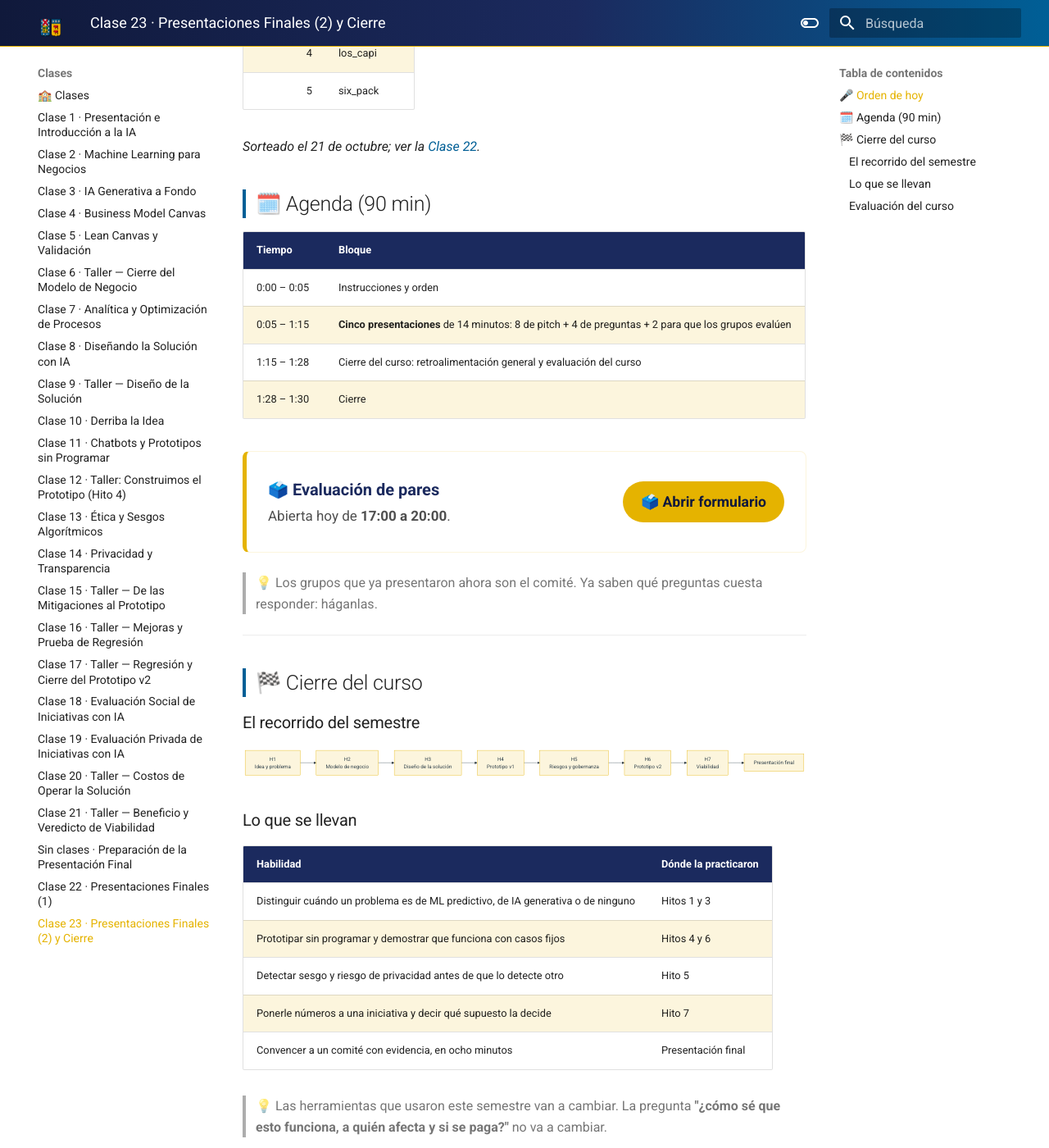
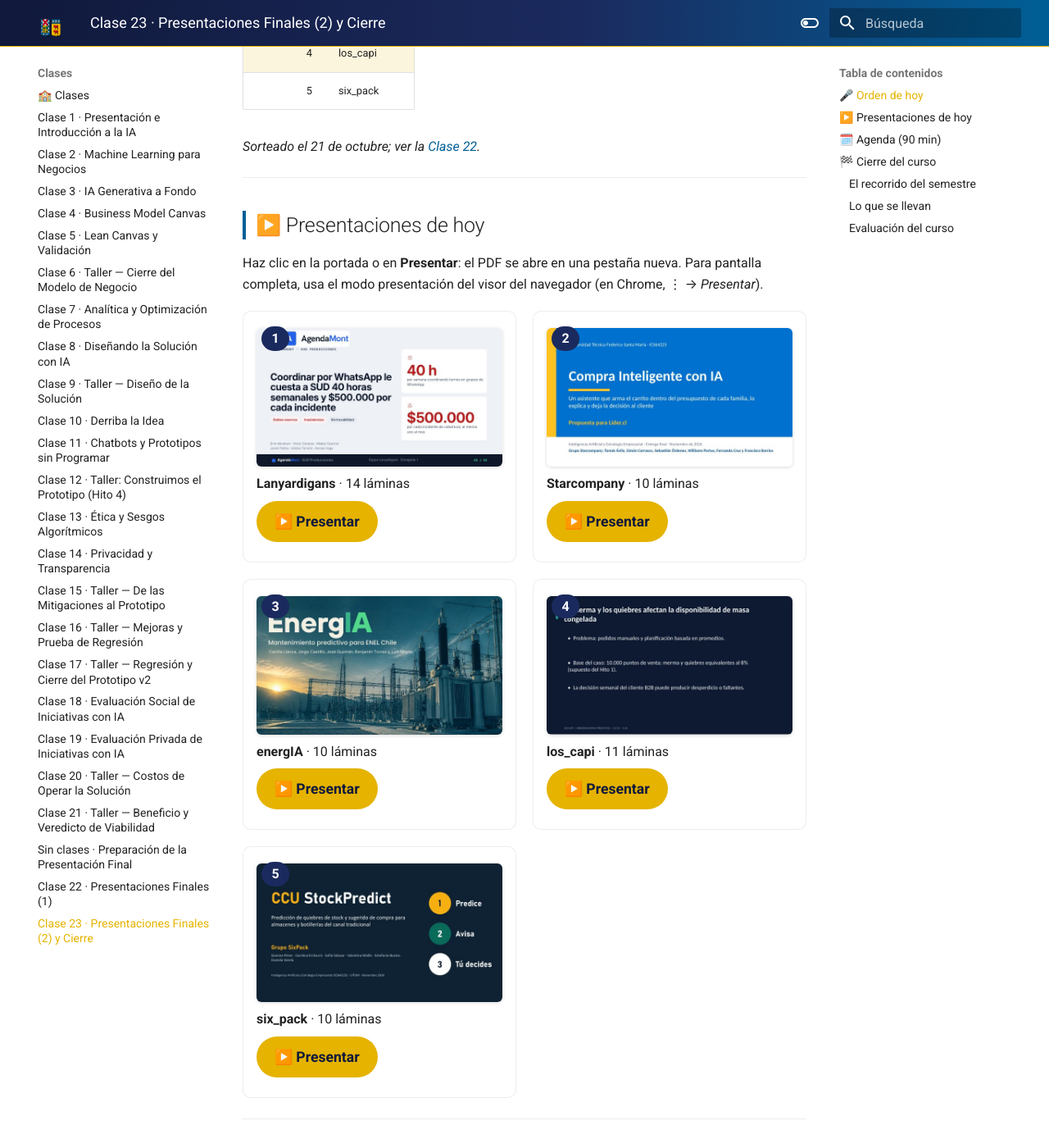
Before and after one commit to hizocar/ia-course-usm, an MkDocs documentation site: the page built from docs/clases/clase23.md, in a window 1280 px wide and 1400 px high, scrolled down 780 px. Shown: the whole window at 82% size. Built offline with MkDocs 1.6.1 and Material for MkDocs 9.7.7, drawn with Linux system fonts in a browser that asks for light colours.

Commit message:
Put today's final presentations on Clase 23, one click to open each
Cards in presentation order with each group's cover, same layout as
Clase 22. Los Capi's slides were received directly by the professor.

Co-Authored-By: Claude Opus 5.5 <noreply@anthropic.com>

```diff
--- a/docs/clases/clase23.md
+++ b/docs/clases/clase23.md
@@ -23,6 +23,64 @@
 | 5 | six_pack |
 
 *Sorteado el 21 de octubre; ver la [Clase 22](clase22.md#orden-de-presentacion).*
+
+---
+
+## ▶️ Presentaciones de hoy
+
+Haz clic en la portada o en **Presentar**: el PDF se abre en una pestaña nueva. Para pantalla
+completa, usa el modo presentación del visor del navegador (en Chrome, ⋮ → *Presentar*).
+
+<div class="usm-deck-grid" markdown>
+
+<div class="usm-deck" markdown>
+<span class="usm-deck-num">1</span>
+[![Portada de la presentación de Lanyardigans](../presentaciones/clase23/lanyardigans.jpg)](../presentaciones/clase23/lanyardigans.pdf){ target="_blank" rel="noopener" }
+
+**Lanyardigans** · 14 láminas
+
+[▶️ Presentar](../presentaciones/clase23/lanyardigans.pdf){ .usm-btn target="_blank" rel="noopener" }
+</div>
+
+<div class="usm-deck" markdown>
+<span class="usm-deck-num">2</span>
+[![Portada de la presentación de Starcompany](../presentaciones/clase23/starcompany.jpg)](../presentaciones/clase23/starcompany.pdf){ target="_blank" rel="noopener" }
+
+**Starcompany** · 10 láminas
+
+[▶️ Presentar](../presentaciones/clase23/starcompany.pdf){ .usm-btn target="_blank" rel="noopener" }
+</div>
+
+<div class="usm-deck" markdown>
+<span class="usm-deck-num">3</span>
+[![Portada de la presentación de energIA](../presentaciones/clase23/energia.jpg)](../presentaciones/clase23/energia.pdf){ target="_blank" rel="noopener" }
+
+**energIA** · 10 láminas
+
+[▶️ Presentar](../presentaciones/clase23/energia.pdf){ .usm-btn target="_blank" rel="noopener" }
+</div>
+
+<div class="usm-deck" markdown>
+<span class="usm-deck-num">4</span>
+[![Portada de la presentación de los_capi](../presentaciones/clase23/los-capi.jpg)](../presentaciones/clase23/los-capi.pdf){ target="_blank" rel="noopener" }
+
+**los_capi** · 11 láminas
+
+[▶️ Presentar](../presentaciones/clase23/los-capi.pdf){ .usm-btn target="_blank" rel="noopener" }
+</div>
+
+<div class="usm-deck" markdown>
+<span class="usm-deck-num">5</span>
+[![Portada de la presentación de six_pack](../presentaciones/clase23/six-pack.jpg)](../presentaciones/clase23/six-pack.pdf){ target="_blank" rel="noopener" }
+
+**six_pack** · 10 láminas
+
+[▶️ Presentar](../presentaciones/clase23/six-pack.pdf){ .usm-btn target="_blank" rel="noopener" }
+</div>
+
+</div>
+
+---
 
 ## 🗓️ Agenda (90 min)
 
```
Also changed, not shown: docs/presentaciones/clase23/energia.jpg (added), docs/presentaciones/clase23/lanyardigans.jpg (added), docs/presentaciones/clase23/los-capi.jpg (added), docs/presentaciones/clase23/six-pack.jpg (added), docs/presentaciones/clase23/starcompany.jpg (added), 5 other files.
